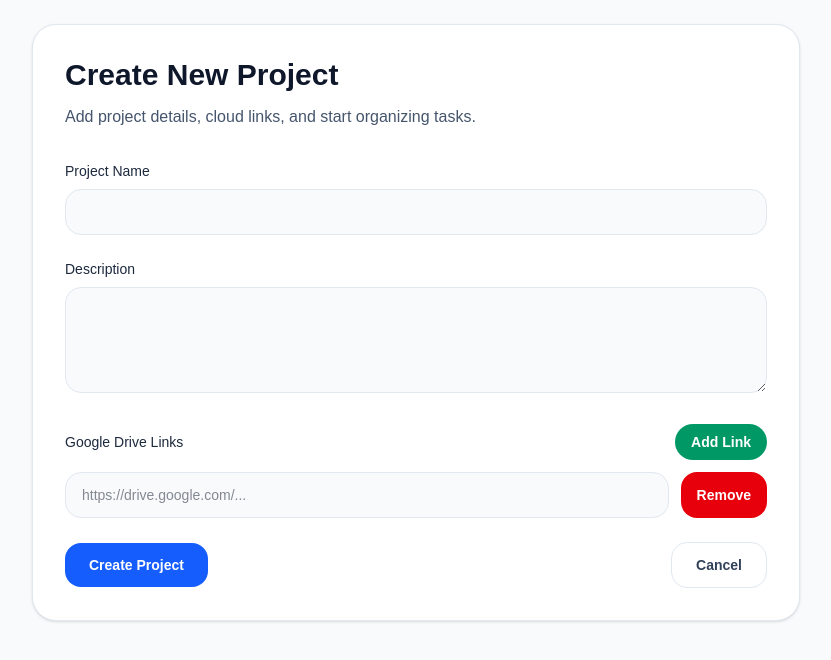
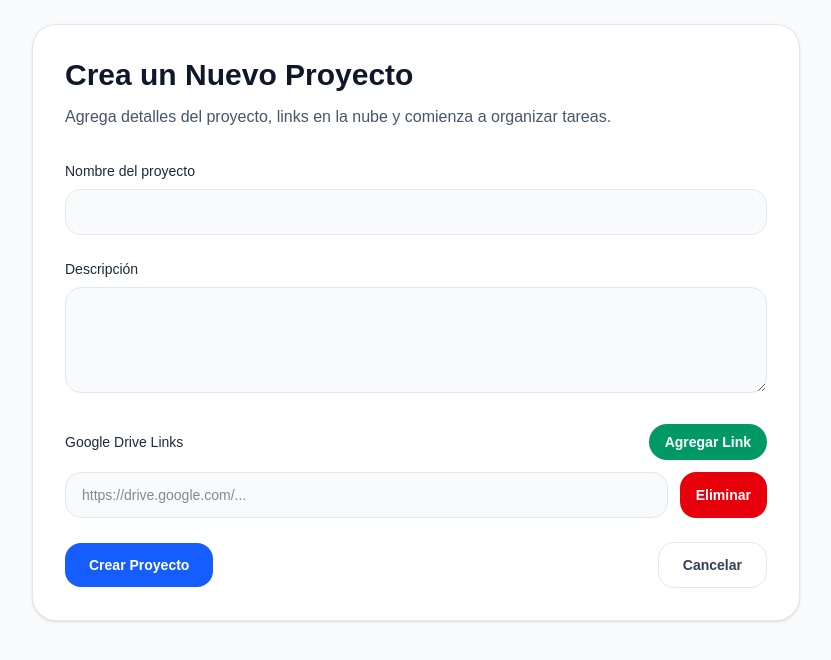
Before and after one commit to DTC120/project-manager-app, a Next.js app: page /projects/new in a window 1280 px wide. Shown: the top 660 px of the page, without its empty margins (224-1055 px from the left). Built offline with nearby package versions, Linux system fonts and the light colour scheme.

Commit message:
Se cambiaron detalles faltantes

```diff
--- a/src/app/projects/new/page.tsx
+++ b/src/app/projects/new/page.tsx
@@ -42,8 +42,8 @@ export default function NewProject() {
     <div className="min-h-screen bg-slate-50 p-4 sm:p-6">
       <div className="mx-auto max-w-3xl rounded-3xl border border-slate-200 bg-white p-8 shadow-sm">
         <div className="mb-8 space-y-3">
-          <h1 className="text-3xl font-semibold text-slate-900">Create New Project</h1>
-          <p className="text-slate-600">Add project details, cloud links, and start organizing tasks.</p>
+          <h1 className="text-3xl font-semibold text-slate-900">Crea un Nuevo Proyecto</h1>
+          <p className="text-slate-600">Agrega detalles del proyecto, links en la nube y comienza a organizar tareas.</p>
         </div>
 
         {error ? (
@@ -54,7 +54,7 @@ export default function NewProject() {
 
         <form onSubmit={handleSubmit} className="space-y-6">
           <div>
-            <label className="mb-2 block text-sm font-medium text-slate-800">Project Name</label>
+            <label className="mb-2 block text-sm font-medium text-slate-800">Nombre del proyecto</label>
             <input
               type="text"
               value={name}
@@ -64,7 +64,7 @@ export default function NewProject() {
             />
           </div>
           <div>
-            <label className="mb-2 block text-sm font-medium text-slate-800">Description</label>
+            <label className="mb-2 block text-sm font-medium text-slate-800">Descripción</label>
             <textarea
               value={description}
               onChange={(e) => setDescription(e.target.value)}
@@ -80,7 +80,7 @@ export default function NewProject() {
                 onClick={addLink}
                 className="rounded-full bg-emerald-600 px-4 py-2 text-sm font-semibold text-white transition hover:bg-emerald-700"
               >
-                Add Link
+                Agregar Link
               </button>
             </div>
             <div className="space-y-3">
@@ -98,7 +98,7 @@ export default function NewProject() {
                     onClick={() => removeLink(index)}
                     className="rounded-2xl bg-red-600 px-4 py-3 text-sm font-semibold text-white transition hover:bg-red-700"
                   >
-                    Remove
+                    Eliminar
                   </button>
                 </div>
               ))}
@@ -106,14 +106,14 @@ export default function NewProject() {
           </div>
           <div className="flex flex-col gap-3 sm:flex-row sm:items-center sm:justify-between">
             <button type="submit" className="inline-flex items-center justify-center rounded-2xl bg-blue-600 px-6 py-3 text-sm font-semibold text-white transition hover:bg-blue-700">
-              Create Project
+              Crear Proyecto
             </button>
             <button
               type="button"
               onClick={() => router.push('/')}
               className="inline-flex items-center justify-center rounded-2xl border border-slate-200 bg-white px-6 py-3 text-sm font-semibold text-slate-700 transition hover:bg-slate-100"
             >
-              Cancel
+              Cancelar
             </button>
           </div>
         </form>
```
